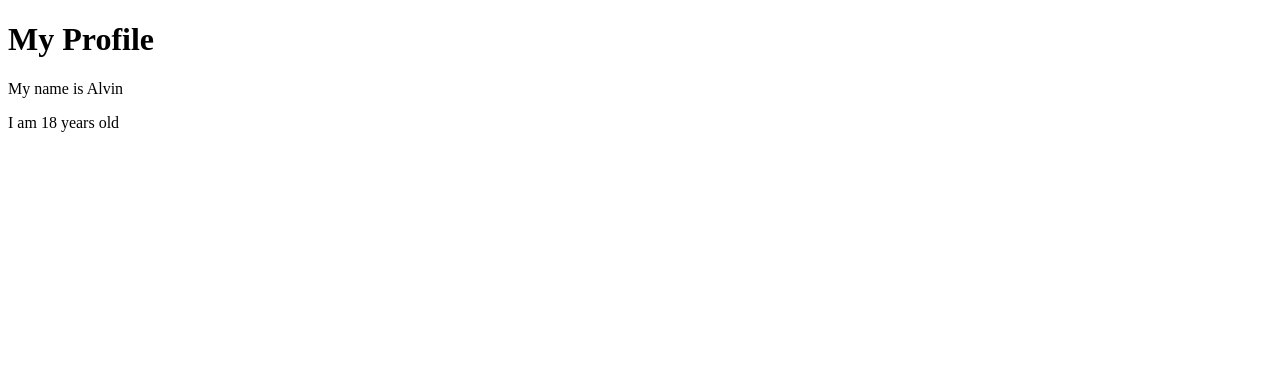
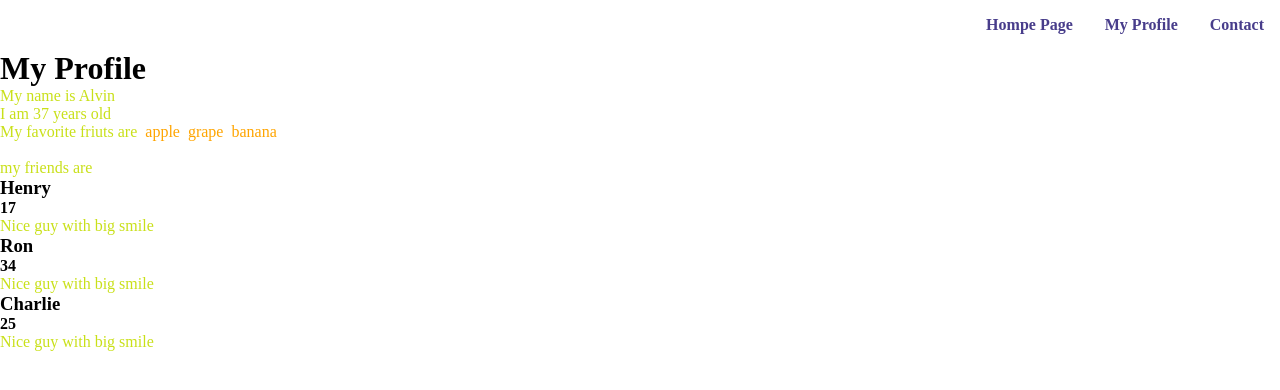
Before and after one commit to glitteryash/react, a React (Create React App) app: page / in a window 1280 px wide. Shown: the top 390 px of the page. Built offline with nearby package versions, Linux system fonts and the light colour scheme.

Commit message:
third commit

```diff
--- a/src/App.js
+++ b/src/App.js
@@ -1,11 +1,54 @@
 import React from "react";
+import "./styles/style.css";
+import Friend from "./Friend";
+
+//CSS styling inside JSX
+//1. inline styling
+//2. SCSS
+//3. Styled Components
+//4. Tailwind CSS
+
+//Props(Properties)
+//Every component in React has its own properties
 
 const App = () => {
+  let fruits = ["apple", "grape", "banana"];
+  let friends = [
+    { name: "Henry", age: 17, desc: "Nice guy with big smile" },
+    { name: "Ron", age: 34, desc: "Nice guy with big smile" },
+    { name: "Charlie", age: 25, desc: "Nice guy with big smile" },
+  ];
   return (
     <div>
       <h1>My Profile</h1>
       <p>My name is Alvin</p>
-      <p>I am 18 years old</p>
+      <p>I am {10 + 27} years old</p>
+      <p
+        style={{
+          display: `inline-block`,
+          marginRight: ".5rem",
+        }}
+      >
+        My favorite friuts are
+      </p>
+      {fruits.map((fruit) => {
+        return (
+          <p
+            style={{
+              color: `orange`,
+              display: `inline-block`,
+              marginRight: ".5rem",
+            }}
+          >
+            {fruit}
+          </p>
+        );
+      })}
+      <br /> <br />
+      <p>my friends are</p>
+      {friends.map((friend) => (
+        <Friend name={friend.name} age={friend.age} desc={friend.desc} />
+      ))}
     </div>
   );
 };
--- /dev/null
+++ b/src/Friend.js
@@ -0,0 +1,14 @@
+import React from "react";
+
+const Friend = (props) => {
+  console.log(props);
+  return (
+    <div>
+      <h3>{props.name}</h3>
+      <h4>{props.age}</h4>
+      <p>{props.desc}</p>
+    </div>
+  );
+};
+
+export default Friend;
--- a/src/index.js
+++ b/src/index.js
@@ -2,6 +2,7 @@ import React from "react";
 //import ReactDOM from "react-dom"; //React 18以前的寫法
 import ReactDOM from "react-dom/client";
 import App from "./App";
+import Nav from "./nav";
 
 //React 18以前的寫法
 // ReactDOM.render(
@@ -14,6 +15,7 @@ import App from "./App";
 const root = ReactDOM.createRoot(document.querySelector("#root"));
 root.render(
   <React.StrictMode>
+    <Nav />
     <App />
   </React.StrictMode>
 );
--- /dev/null
+++ b/src/nav.js
@@ -0,0 +1,21 @@
+import React from "react";
+
+const Nav = () => {
+  return (
+    <nav>
+      <ul>
+        <li>
+          <a href="#">Hompe Page</a>
+        </li>
+        <li>
+          <a href="#">My Profile</a>
+        </li>
+        <li>
+          <a href="#">Contact</a>
+        </li>
+      </ul>
+    </nav>
+  );
+};
+
+export default Nav;
--- /dev/null
+++ b/src/styles/style.css
@@ -0,0 +1,23 @@
+* {
+  margin: 0;
+  padding: 0;
+  box-sizing: border-box;
+}
+
+ul {
+  display: flex;
+  justify-content: flex-end;
+}
+ul li {
+  list-style: none;
+  margin: 1rem;
+}
+ul li a {
+  text-decoration: none;
+  color: darkslateblue;
+  font-weight: 600;
+}
+
+p {
+  color: rgb(201, 224, 25);
+}/*# sourceMappingURL=style.css.map */
--- /dev/null
+++ b/src/styles/style.scss
@@ -0,0 +1,23 @@
+* {
+  margin: 0;
+  padding: 0;
+  box-sizing: border-box;
+}
+
+ul {
+  display: flex;
+  justify-content: flex-end;
+  li {
+    list-style: none;
+    margin: 1rem;
+    a {
+      text-decoration: none;
+      color: darkslateblue;
+      font-weight: 600;
+    }
+  }
+}
+
+p {
+  color: rgb(201, 224, 25);
+}
```
Also changed, not shown: 1 other file (tests, documents, lock files or other folders).
